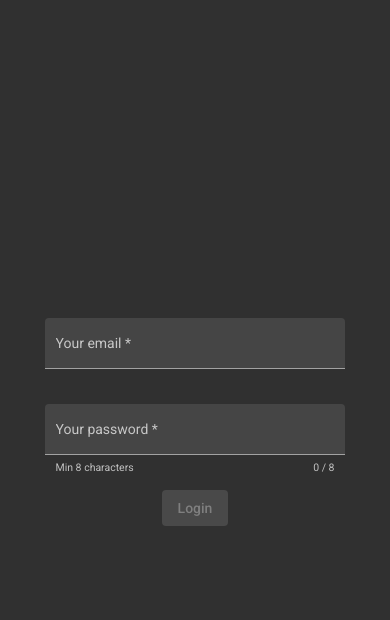
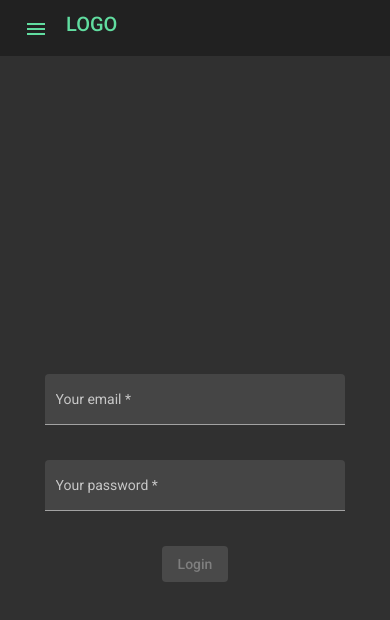
Before and after one commit to DanieleIudica/fitness-traker, an Angular app: page /login in a window 390 px wide. Shown: the top 620 px of the page. Built offline with nearby package versions, Linux system fonts and the light colour scheme.

Commit message:
variables and menu responsivenes

```diff
--- a/src/app/app.component.html
+++ b/src/app/app.component.html
@@ -1 +1,25 @@
-<router-outlet></router-outlet>
+<mat-sidenav-container class="sideNav">
+    <mat-sidenav #sidenav role="navigation">
+        <div class="sideNavLinks">
+            <a routerLink="/signup">Signup</a>
+            <a routerLink="/login">Login</a>
+            <a routerLink="/training">Training</a>
+        </div>
+    </mat-sidenav>
+    <mat-sidenav-content>
+        <mat-toolbar>
+            <div class="toolBarMenu">
+                <button class="burgerMenu" (click)="sidenav.toggle()" mat-icon-button>
+                    <mat-icon>menu</mat-icon>
+                </button>
+                <a routerLink="/">LOGO</a>
+            </div>
+            <div class="toolBarLinks">
+                <a routerLink="/signup">Signup</a>
+                <a routerLink="/login">Login</a>
+                <a routerLink="/training">Training</a>
+            </div>
+        </mat-toolbar>
+        <main><router-outlet></router-outlet></main>
+    </mat-sidenav-content>
+</mat-sidenav-container>
--- a/src/app/app.component.scss
+++ b/src/app/app.component.scss
@@ -0,0 +1,60 @@
+@import "../variables.scss";
+
+
+.sideNav {
+  position: absolute;
+  top: 0;
+  bottom: 0;
+  left: 0;
+  right: 0;
+}
+
+.toolBarMenu{
+  display: flex;
+}
+
+.mat-sidenav{
+  width: 40vw;
+}
+
+.burgerMenu{
+  display: none;
+}
+
+mat-toolbar{
+  justify-content: space-between;
+}
+
+mat-icon{
+  color: $base-color;
+}
+
+a{
+  text-decoration: none;
+  color: $base-color;
+  margin: 0px 10px;
+}
+
+a:hover{
+  opacity: 0.7;
+}
+
+.sideNavLinks{
+  display: flex;
+  flex-direction: column;
+  a{
+    text-align: center;
+    margin-top: 32px;
+    font-size: 1.5rem;
+  }
+}
+
+@media only screen and (max-width: 600px) {
+  .toolBarLinks{
+    display: none;
+  }
+  .burgerMenu{
+    display: block;
+  }
+
+}
--- a/src/app/app.module.ts
+++ b/src/app/app.module.ts
@@ -12,7 +12,7 @@ import { NewTrainingComponent } from "./training/new-training/new-training.compo
 import { PastTrainingsComponent } from "./training/past-trainings/past-trainings.component";
 import { CurrentTrainingComponent } from "./training/current-training/current-training.component";
 import { WelcomeComponent } from "./welcome/welcome.component";
-import { FormsModule } from "@angular/forms";
+import { FormsModule, ReactiveFormsModule } from "@angular/forms";
 
 @NgModule({
     declarations: [
@@ -31,6 +31,7 @@ import { FormsModule } from "@angular/forms";
         BrowserAnimationsModule,
         MyMaterialModule,
         FormsModule,
+        ReactiveFormsModule,
     ],
     providers: [],
     bootstrap: [AppComponent],
--- a/src/app/auth/login/login.component.html
+++ b/src/app/auth/login/login.component.html
@@ -1,25 +1,20 @@
 <section>
-    <form class="form" #f="ngForm" (ngSubmit)="onSubmit(f)">
+    <form [formGroup]="loginForm" (ngSubmit)="onSubmit()" class="form">
         <mat-form-field appearance="fill" color="accent">
             <mat-label>Your email</mat-label>
-            <input type="email" matInput ngModel name="email" email required #email />
-            <mat-error *ngIf="email.value">Email is invalid.</mat-error>
-            <mat-error *ngIf="email.value == ''">Field must not be empty.</mat-error>
+            <input type="email" email matInput formControlName="email" />
+            <mat-error *ngIf="loginForm.get('email')?.value">Email is invalid.</mat-error>
+            <mat-error *ngIf="!loginForm.get('email')?.value">Field must not be empty.</mat-error>
         </mat-form-field>
-        <mat-form-field appearance="fill" color="accent" hintLabel="Min 8 characters">
+        <mat-form-field appearance="fill" color="accent">
             <mat-label>Your password</mat-label>
-            <input
-                type="password"
-                matInput
-                ngModel
-                name="password"
-                required
-                minlength="8"
-                #password
-            />
-            <mat-hint align="end">{{ password.value.length }} / 8</mat-hint>
-            <mat-error>Min 8 characters.</mat-error>
+            <input type="password" matInput formControlName="password" />
+            <mat-error *ngIf="!loginForm.get('password')?.value"
+                >Field must not be empty.</mat-error
+            >
         </mat-form-field>
-        <button type="submit" mat-raised-button color="accent" [disabled]="f.invalid">Login</button>
+        <button type="submit" mat-raised-button color="accent" [disabled]="!loginForm.valid">
+            Login
+        </button>
     </form>
 </section>
--- a/src/app/auth/login/login.component.ts
+++ b/src/app/auth/login/login.component.ts
@@ -1,5 +1,6 @@
 import { Component, OnInit } from "@angular/core";
 import { NgForm } from "@angular/forms";
+import { FormControl, FormGroup, Validators } from "@angular/forms";
 
 @Component({
     selector: "app-login",
@@ -7,10 +8,16 @@ import { NgForm } from "@angular/forms";
     styleUrls: ["./login.component.scss"],
 })
 export class LoginComponent implements OnInit {
+    loginForm!: FormGroup;
     constructor() {}
-    ngOnInit(): void {}
+    ngOnInit(): void {
+        this.loginForm = new FormGroup({
+            email: new FormControl(null, [Validators.required, Validators.email]),
+            password: new FormControl(null, Validators.required),
+        });
+    }
 
-    onSubmit(form: NgForm) {
-        console.log("form", form);
+    onSubmit() {
+        console.log(this.loginForm.value);
     }
 }
--- a/src/styles.scss
+++ b/src/styles.scss
@@ -1,4 +1,5 @@
 /* You can add global styles to this file, and also import other style files */
+@import "./variables.scss";
 
-html, body { height: 100%; color: #ebe9e9;}
-body { margin: 0; font-family: Roboto, "Helvetica Neue", sans-serif; background-color: #303030;}
+html, body { height: 100%; color: $font-color;}
+body { margin: 0; font-family: Roboto, "Helvetica Neue", sans-serif; background-color: $bg-color;}
--- /dev/null
+++ b/src/variables.scss
@@ -0,0 +1,3 @@
+$base-color: #61dda0;
+$font-color: #ebe9e9;
+$bg-color: #303030;
```
